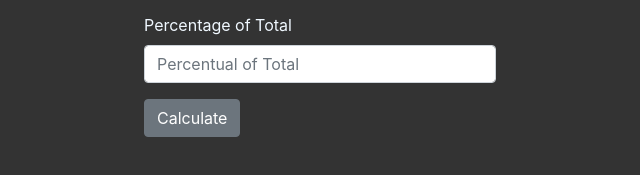
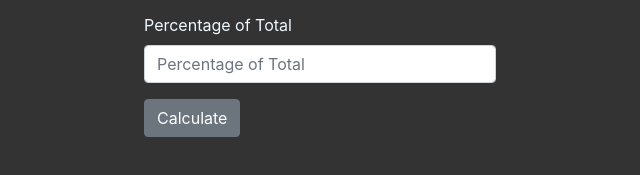
Before and after one commit to v1t03r/pwa-javascript-portfolio, a plain HTML site: page percentual.html in a window 1280 px wide. Shown: the part 395-570 px from the top of the page, 320-960 px from the left. Drawn offline with nearby package versions, Linux system fonts and the light colour scheme.

Commit message:
html code update

```diff
--- a/percentual.html
+++ b/percentual.html
@@ -65,7 +65,7 @@
     </div>
     <div class="form-group">
       <label for="altura">Percentage of Total</label>
-      <input type="text" class="form-control" id="percentual" placeholder="Percentual of Total">
+      <input type="text" class="form-control" id="percentual" placeholder="Percentage of Total">
     </div>
     <div class="form-group">
       <button type="submit" class="btn btn-secondary">Calculate</button>
```
